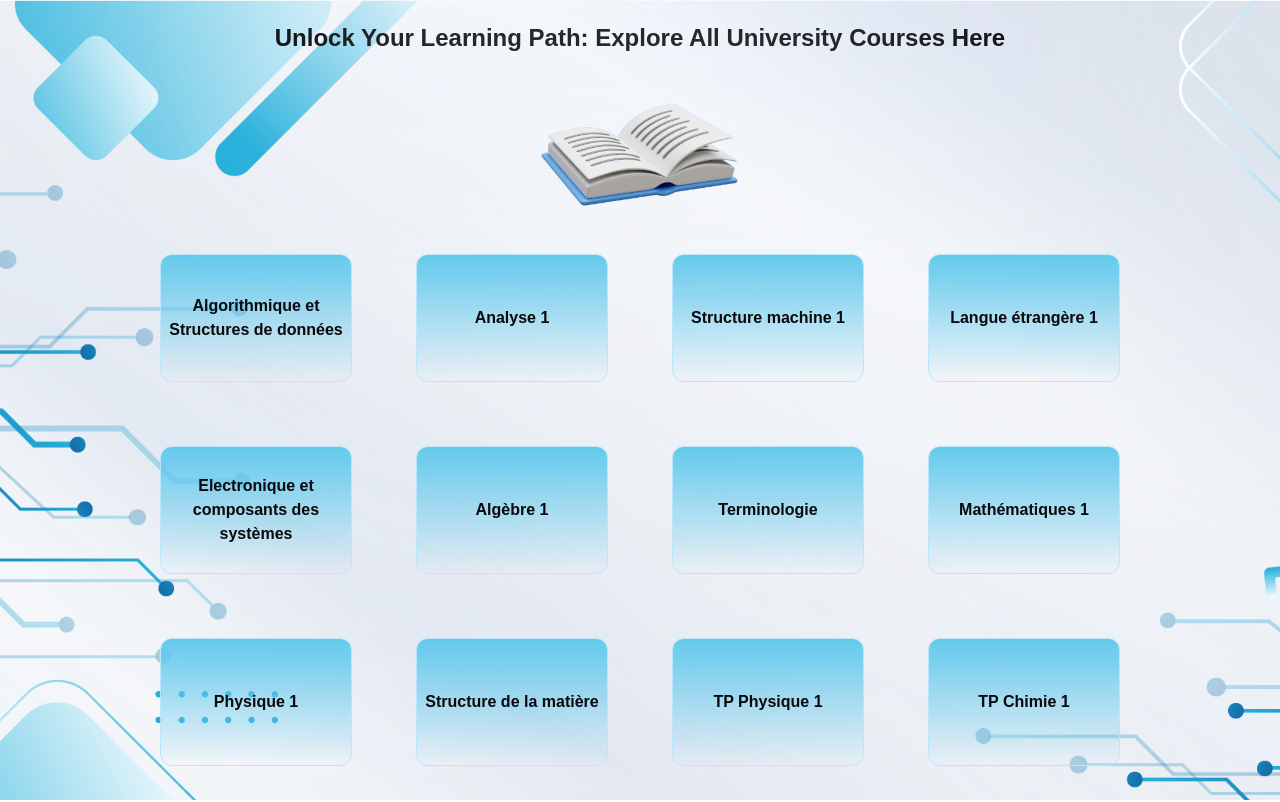
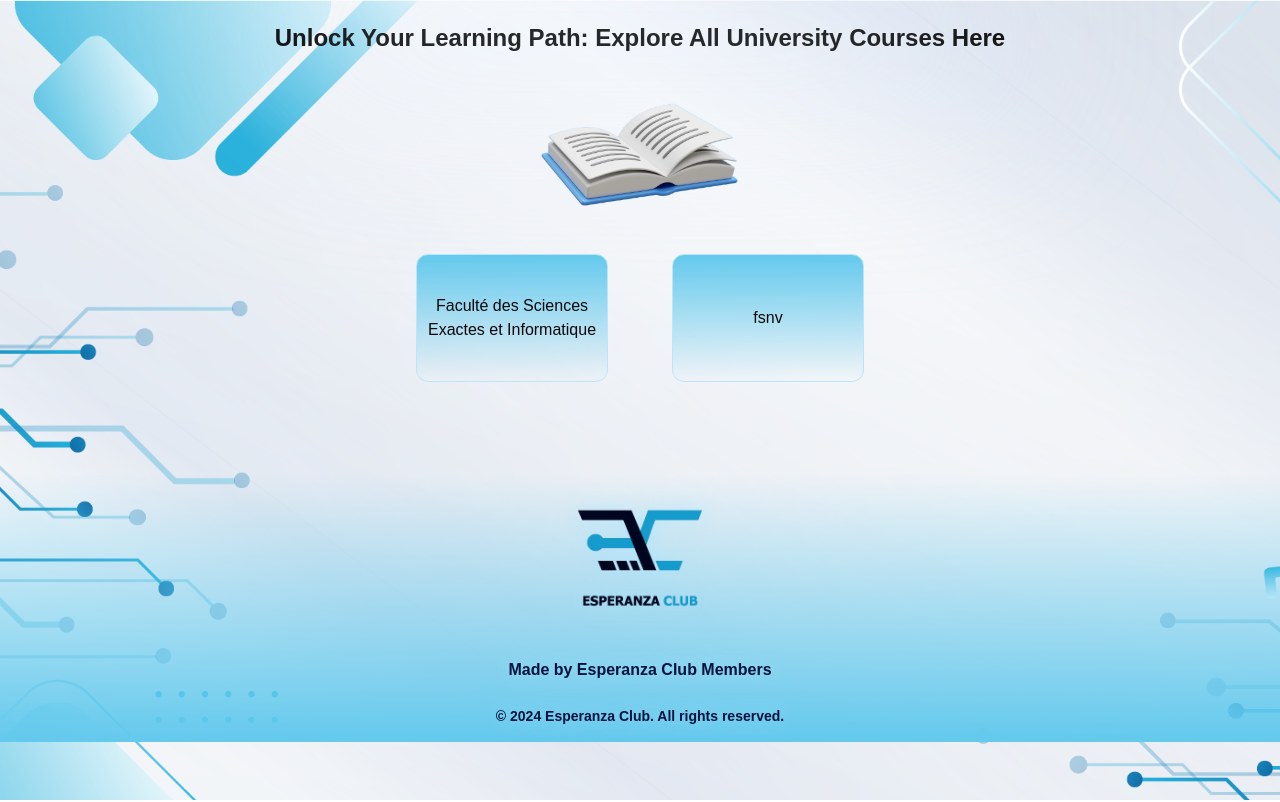
Before and after one commit to islamdev2022/Jijel-Univ-CourseHub, a Next.js app: page / in a window 1280 px wide. Shown: the top 802 px of the page. Built offline with nearby package versions, Linux system fonts and the light colour scheme.

Commit message:
added faculties in main page & some new things

```diff
--- a/src/app/departement/[departement]/page.tsx
+++ b/src/app/departement/[departement]/page.tsx
@@ -37,7 +37,8 @@ export default function Departement() {
     .find((d) => d?.name !== undefined);
   return (
     <div className="h-screen flex  justify-center">
-      <div className="p-3">
+      <div className="p-3 space-y-[24px] ">
+        <h1 className="text-2xl font-semibold font-sans">Departement : {depa?.name.replace(/_/g, "")}</h1>
         <div className="flex space-x-[50px]">
           {/* Licence Section */}
           <div className="flex h-max shadow-[rgba(0,_0,_0,_0.24)_0px_3px_8px] flex-col items-center rounded-xl py-3 w-[250px] bg-white space-y-5">
@@ -72,12 +73,13 @@ export default function Departement() {
                 <DialogContent>
                   <DialogTitle className="hidden"></DialogTitle>
                   {Courses.map((c) => (
-                    <li
+                    <a
                       key={c.name}
+                      href={c.source}
                       className="py-2 text-xl rounded-xl list-none bg-slate-100 px-[40px]"
                     >
                       {c.name}
-                    </li>
+                    </a>
                   ))}
                   <DialogFooter></DialogFooter>
                 </DialogContent>
@@ -129,12 +131,13 @@ export default function Departement() {
                           </DialogTitle>
 
                           {Courses.map((course) => (
-                            <li
+                            <a
                               key={course.name}
+                              href={course.source}
                               className="py-2 text-lg rounded-xl list-none bg-slate-100 px-[20px]"
                             >
                               {course.name}
-                            </li>
+                            </a>
                           ))}
                         </DialogContent>
                       </Dialog>
--- a/src/app/page.tsx
+++ b/src/app/page.tsx
@@ -1,19 +1,18 @@
+"use client";
 import Image from "next/image";
 import { Button } from "@/components/ui/button";
 import FacultyList from "@/components/FacultyList";
 import Footer from "@/components/Footer";
 import {faculty} from '@/lib/data copy.json'
+import { useRouter } from "next/navigation";
+import {   DropdownMenu,
+  DropdownMenuContent,
+  DropdownMenuItem,
+  DropdownMenuLabel,
+  DropdownMenuSeparator,
+  DropdownMenuTrigger, } from "@/components/ui/dropdown-menu";
 export default function Home() {
-  const semester_1: { name: string; source: string; }[][] = [];
-  faculty.forEach(f => {
-    f.departments.forEach(d => {
-      d.type.forEach(t => {
-        t.semester?.forEach(s => {
-          s.name == "semester_1" ? semester_1.push(s.courses) : false;
-        })
-      })
-    })
-  })
+  const router = useRouter();
   return (
     <div className="h-fit">
       <div className="flex flex-col p-3 space-y-[14px] items-center justify-center">
@@ -28,11 +27,21 @@ export default function Home() {
 
       </div>
       <div className="flex flex-wrap gap-16 justify-center lg:px-20 ">
-    {semester_1.map(s => (
-      s.map(s => (
-        <FacultyList fName={s.name} />
-      ))
-    ))}
+
+      {faculty.map(f => (
+  <DropdownMenu key={f.name}>
+    <DropdownMenuTrigger>
+      <FacultyList href="" fName={f.name} />
+    </DropdownMenuTrigger>
+    <DropdownMenuContent align="center" side="bottom">
+      {f.departments.map(d => (
+        <DropdownMenuItem onClick={() => router.push(`/departement/${d.name}`)} key={d.name}>{d.name.replace(/_/g, " ")}</DropdownMenuItem>
+      ))}
+    </DropdownMenuContent>
+  </DropdownMenu>
+))}
+
+
       </div>
       </div>
       <Footer />
--- a/src/components/FacultyList.tsx
+++ b/src/components/FacultyList.tsx
@@ -1,9 +1,14 @@
-const FacultyList = ({fName}: {
-    fName: string
-}) => {
+import React from "react"
+interface FacultyListProps extends React.AnchorHTMLAttributes<HTMLAnchorElement> {
+    fName: string,
+    href: string,
+}
+
+
+const FacultyList = ({fName, href, ...props}: FacultyListProps) => {
     return ( <>
     <div className="hover:scale-110 transition ease-in-out h-32 w-48 text-center flex justify-center items-center from-esperanza_cyan_blue border-sky-200 border bg-gradient-to-b rounded-xl">
-        <p className="font-bold">{fName} </p>
+        <a href={href}>{fName} </a>
 
     </div>
     </> );
```
